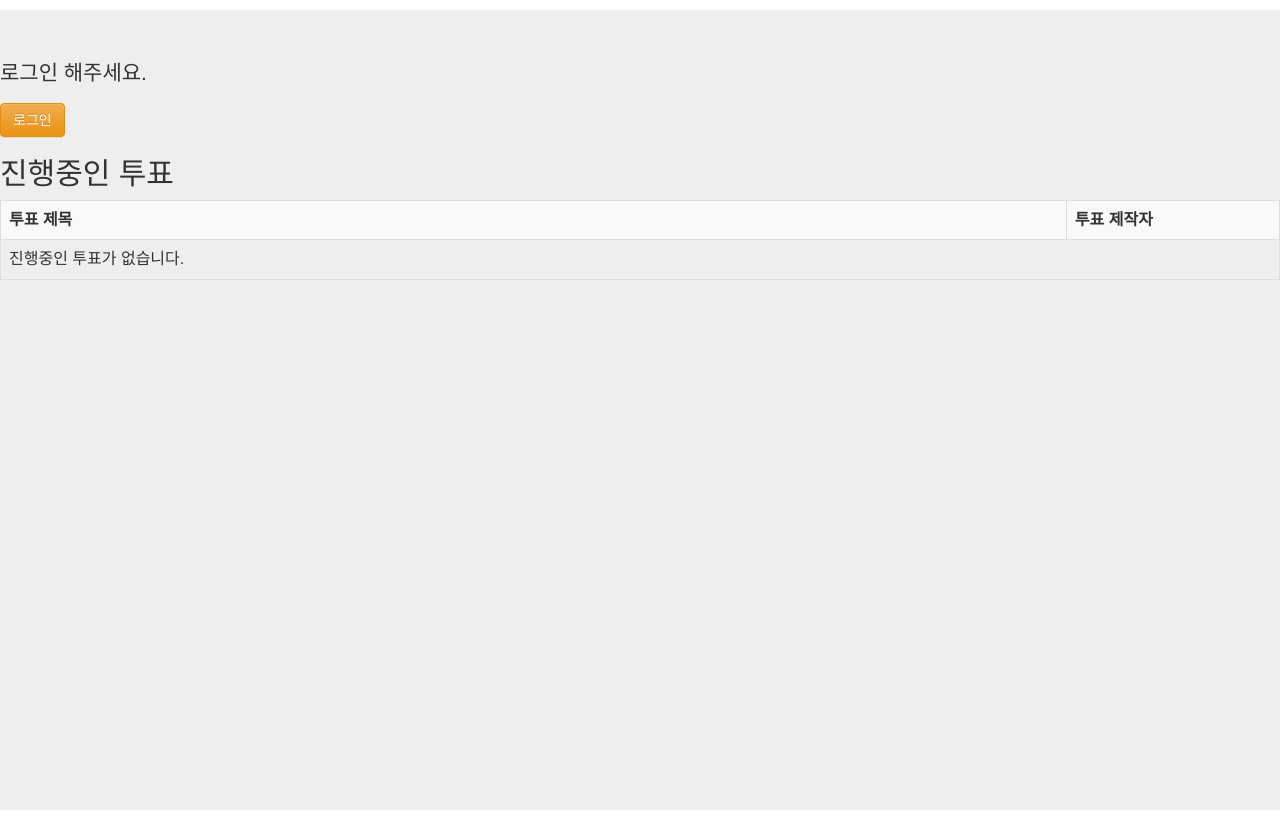
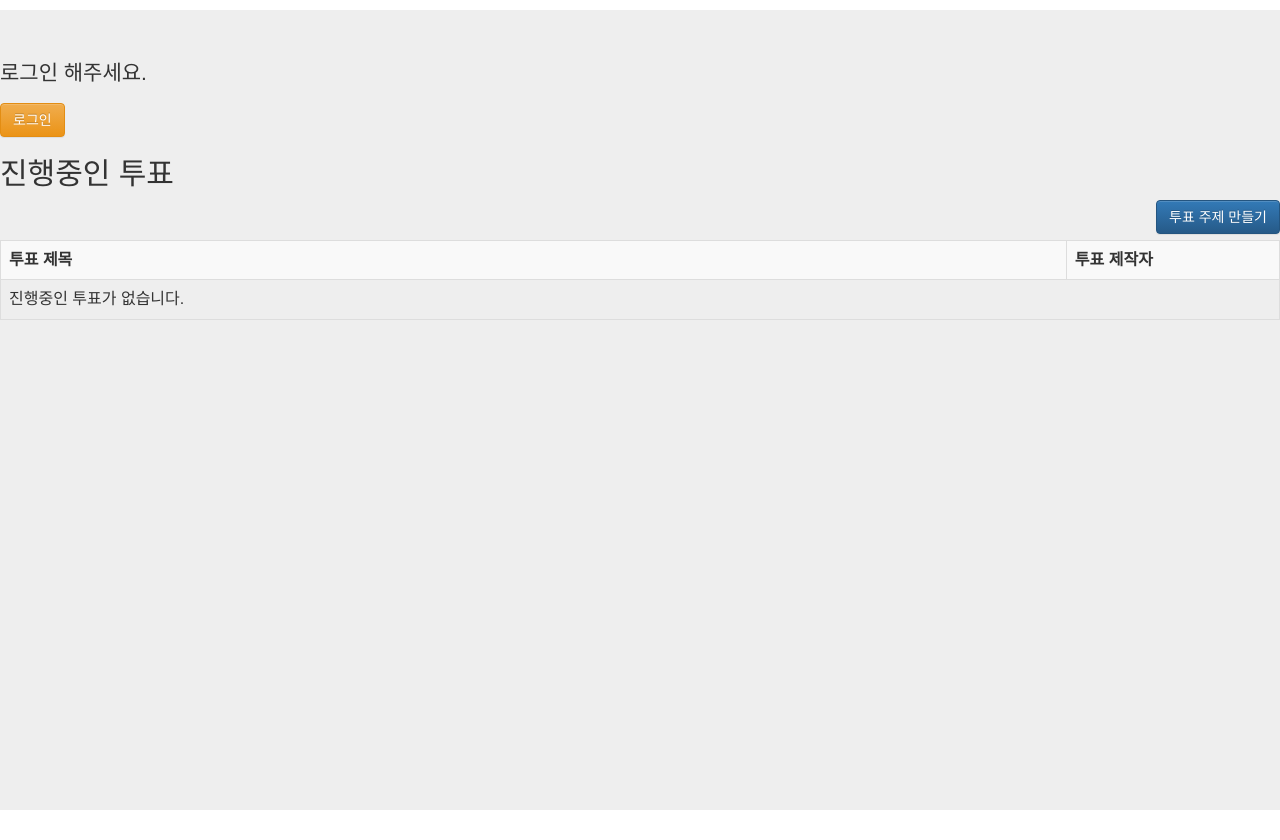
Before and after one commit to yeonho1/election, a Django app: page /vote/ in a window 1280 px wide. Shown: the part 150-990 px from the top of the page. Run offline with Django 3.2, Linux system fonts and the light colour scheme; data that the repository does not hold is empty; some libraries are stand-ins or nearby versions.

Commit message:
add button to create vote on main view

```diff
--- a/vote/templates/vote/main.html
+++ b/vote/templates/vote/main.html
@@ -9,6 +9,7 @@
 <a href="{% url 'login' %}" class="btn btn-warning">로그인</a>
 {% endif %}
 <h2>진행중인 투표</h2>
+<a href="{% url 'createvote' %}" class="btn btn-primary pull-right">투표 주제 만들기</a><br><br>
 <table class="table table-bordered table-striped table-hover" style="width: 100%;">
     <tr>
         <th class="col-md-10">투표 제목</th>
```
